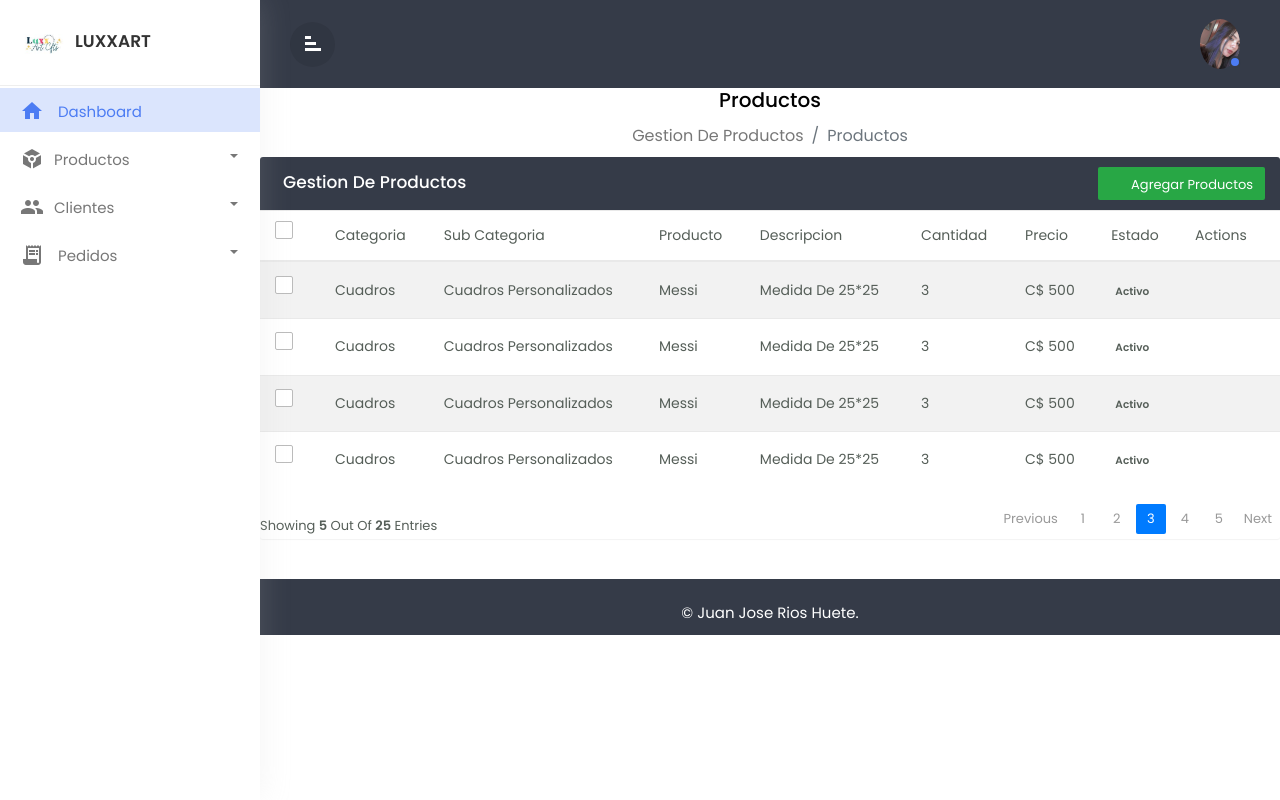
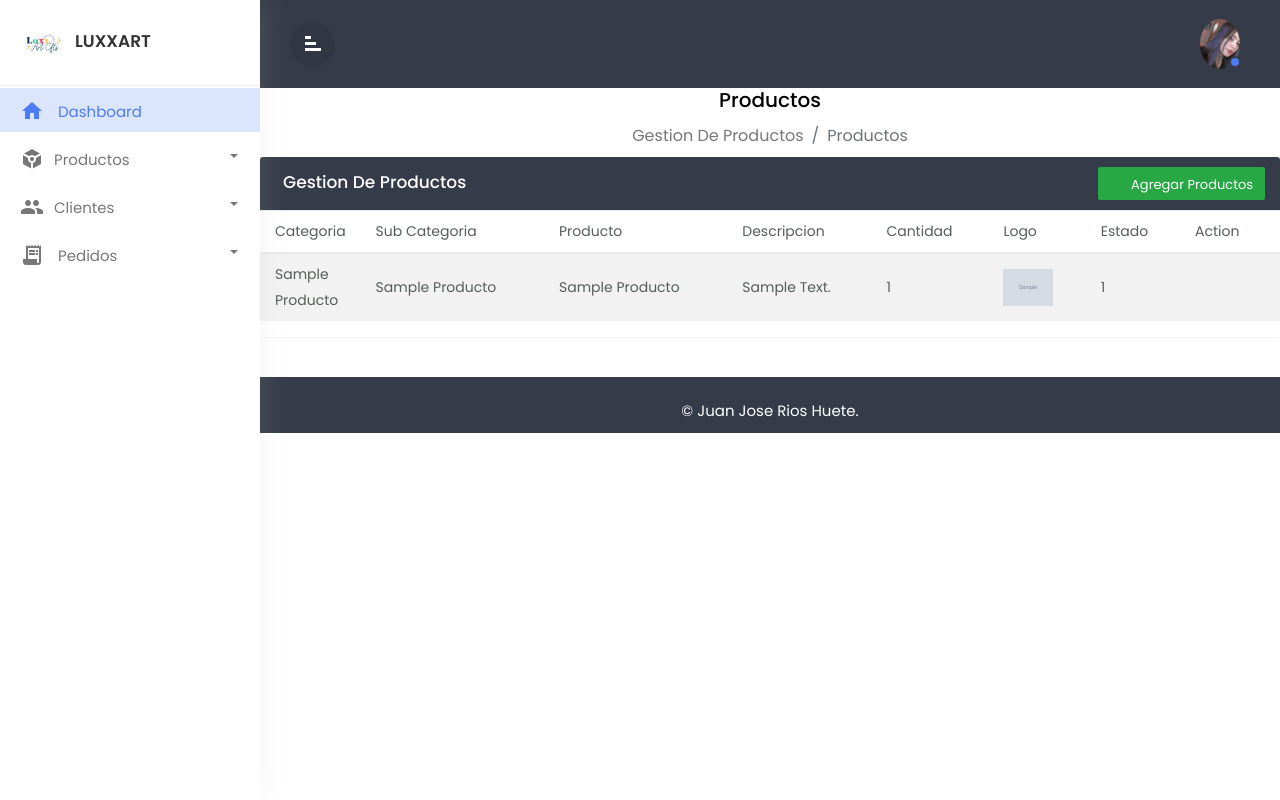
Before and after one commit to juan052/cs50w-project4, a Flask app: page /producto in a window 1280 px wide. Run offline with Flask 3, Linux system fonts and the light colour scheme; tables that the repository leaves empty hold one stand-in row (values such as "Sample post"); grey boxes marked "Sample" are stand-in pictures; some libraries are stand-ins or nearby versions.

Commit message:
ya funca producto solo insertar

```diff
--- a/app.py
+++ b/app.py
@@ -1,6 +1,7 @@
 import os
 import datetime
 import requests
+import uuid
 from flask import Flask, session, redirect, url_for, render_template, request, flash,jsonify
 from werkzeug.utils import secure_filename
 from werkzeug.security import check_password_hash, generate_password_hash
@@ -18,12 +19,23 @@ app.config["SQLALCHEMY_DATABASE_URI"] = os.getenv("DATABASE_URL")
 app.config["SESSION_PERMANENT"] = False
 app.config["SQLALCHEMY_TRACK_MODIFICATIONS"] = False
 app.config["SESSION_TYPE"] = "filesystem"
-app.config['UPLOAD_FOLDER'] = 'static/img/user'
+app.config['UPLOAD_FOLDER'] = 'static/img/imagenes'
 Session(app)
 db.init_app(app)
 
 engine = create_engine(os.getenv("DATABASE_URL"))
 db_session = scoped_session(sessionmaker(bind=engine))
+# Subir foto al servidor
+@app.route('/upload', methods=['POST'])
+def upload():
+    file = request.files['file']
+    if file:
+        filename = secure_filename(file.filename)
+        file.save(os.path.join(app.config['UPLOAD_FOLDER'], filename))
+        return filename
+    else:
+        return 'No se proporcionó ningún archivo'
+
 
 # Inicio
 @app.route("/")
@@ -127,4 +139,31 @@ def eliminar_sub():
 @app.route("/producto", methods=["GET", "POST"])
 def producto():
 
-    return render_template("producto.html")
+    producto = Producto.query.options(joinedload(Producto.subcategoria).joinedload(SubCategoriaProducto.categoria)).all()
+    subcategorias = SubCategoriaProducto.query.options(joinedload(SubCategoriaProducto.categoria)).all()
+    return render_template("producto.html", producto=producto,subcategorias=subcategorias)
+
+
+@app.route("/producto_crear", methods=["GET","POST"])
+def producto_crear():
+    if request.method == "POST":
+        id_sub_categoria=request.form.get('subcategoria')
+        nombre = request.form.get('nombre')
+        descripcion= request.form.get('descripcion')
+        cantidad=request.form.get('cantidad')
+        estado = request.form.get('estado')
+        logo = None
+        if 'foto' in request.files:
+            logo = request.files['foto']
+            print(logo)
+            if logo:
+                filename = str(uuid.uuid4()) + secure_filename(logo.filename)
+                logo.save(os.path.join(app.config['UPLOAD_FOLDER'], filename))
+                logo = filename
+        print(logo)
+        producto=Producto(id_sub_categoria=id_sub_categoria, nombre=nombre, descripcion=descripcion, cantidad=cantidad,logo=logo, estado=estado)
+        db.session.add(producto)
+        db.session.commit()
+        return redirect(url_for('producto'))
+    else:
+        return redirect(url_for('producto'))
--- a/sql/base_datos.sql
+++ b/sql/base_datos.sql
@@ -79,6 +79,7 @@ CREATE TABLE producto
     nombre VARCHAR(120) NOT NULL,
     descripcion varchar(250) NOT NULL,
     cantidad INTEGER NOT NUll,
+    logo VARCHAR(250),
     estado INTEGER
 );
 
@@ -129,6 +130,7 @@ CREATE TABLE venta(
 CREATE TABLE detalle_venta
 (
     id SERIAL PRIMARY KEY,
+    id_venta INTEGER REFERENCES venta(id),
     id_producto INTEGER REFERENCES producto(id),
     subtotal numeric NOT NUll,
     descuento NUMERIC NOT NULL,
@@ -137,6 +139,7 @@ CREATE TABLE detalle_venta
 
 CREATE TABLE venta_personalizacion(
     id SERIAL PRIMARY KEY,
+    id_venta INTEGER REFERENCES venta(id),
     id_reservacion INTEGER REFERENCES reservacion(id),
     subtotal numeric NOT NUll,
     descuento NUMERIC NOT NULL,
--- a/templates/categoria.html
+++ b/templates/categoria.html
@@ -182,8 +182,7 @@
                 <div class="modal-content">
                     <form action="/eliminar_categoria" method="post">
                         <div class="modal-header">
-                            <h4 class="modal-title">Delete
-                                Employee</h4>
+                            <h4 class="modal-title">Eliminar</h4>
                             <button type="button" class="close"
                                 data-dismiss="modal"
                                 aria-hidden="true">&times;</button>
--- a/templates/producto.html
+++ b/templates/producto.html
@@ -37,216 +37,100 @@
                 id="datatable_users">
                 <thead>
                     <tr>
-                        <th>
-                            <span class="custom-checkbox">
-                                <input type="checkbox"
-                                    id="selectAll">
-                                <label for="selectAll"></label>
-                            </span>
-                        </th>
                         <th>Categoria</th>
                         <th>Sub categoria</th>
                         <th>Producto</th>
                         <th>Descripcion</th>
                         <th>Cantidad</th>
-                        <th>Precio</th>
+                        <th>Logo</th>
                         <th>Estado</th>
-                        <th>Actions</th>
+                        <th>Action</th>
                     </tr>
                 </thead>
                 <tbody>
+                    {% for productos in producto %}
                     <tr>
+                        <td>{{ productos.subcategoria.categoria.nombre }}</td>
+                        <td>{{ productos.subcategoria.nombre }}</td>
+                        <td>{{ productos.nombre }}</td>
+                        <td>{{ productos.descripcion }}</td>
+                        <td>{{ productos.cantidad }}</td>
+                        <th> <img src="/static/img/imagenes/{{productos.logo}}" alt="" width="50"></th>
+                        <td>{{ productos.estado }}</td>
                         <td>
-                            <span class="custom-checkbox">
-                                <input type="checkbox"
-                                    id="checkbox1"
-                                    name="options[]"
-                                    value="1">
-                                <label for="checkbox1"></label>
-                            </span>
-                        </td>
-                        <td>Cuadros</td>
-                        <td>Cuadros personalizados</td>
-                        <td>Messi</td>
-                        <td>Medida de 25*25</td>
-                        <td>3</td>
-                        <td>c$ 500</td>
-                        <td><span class="badge
-                                text-bg-primary">Activo</span></td>
-                        <td>
-                            <a href="#editEmployeeModal"
-                                class="edit"
-                                data-toggle="modal">
-                                <i class="material-icons"
-                                    data-toggle="tooltip"
-                                    title="Edit">&#xE254;</i></a>
-                            <a href="#deleteEmployeeModal"
-                                class="delete"
-                                data-toggle="modal">
-                                <i class="material-icons"
-                                    data-toggle="tooltip"
-                                    title="Delete">&#xE872;</i></a>
+                            <a href="#editEmployeeModal{{productos.id}}"
+                                class="edit" data-toggle="modal">
+                                <i class="material-icons" data-toggle="tooltip"
+                                    title="Edit">&#xE254;</i>
+                            </a>
+                            <a href="#deleteEmployeeModal{{productos.id}}"
+                                class="delete" data-toggle="modal">
+                                <i class="material-icons" data-toggle="tooltip"
+                                    title="Delete">&#xE872;</i>
+                            </a>
                         </td>
                     </tr>
-                    <tr>
-                        <td>
-                            <span class="custom-checkbox">
-                                <input type="checkbox"
-                                    id="checkbox1"
-                                    name="options[]"
-                                    value="1">
-                                <label for="checkbox1"></label>
-                            </span>
-                        </td>
-                        <td>Cuadros</td>
-                        <td>Cuadros personalizados</td>
-                        <td>Messi</td>
-                        <td>Medida de 25*25</td>
-                        <td>3</td>
-                        <td>c$ 500</td>
-                        <td><span class="badge
-                                text-bg-primary">Activo</span></td>
-                        <td>
-                            <a href="#editEmployeeModal"
-                                class="edit"
-                                data-toggle="modal">
-                                <i class="material-icons"
-                                    data-toggle="tooltip"
-                                    title="Edit">&#xE254;</i></a>
-                            <a href="#deleteEmployeeModal"
-                                class="delete"
-                                data-toggle="modal">
-                                <i class="material-icons"
-                                    data-toggle="tooltip"
-                                    title="Delete">&#xE872;</i></a>
-                        </td>
-                    </tr>
-                    <tr>
-                        <td>
-                            <span class="custom-checkbox">
-                                <input type="checkbox"
-                                    id="checkbox1"
-                                    name="options[]"
-                                    value="1">
-                                <label for="checkbox1"></label>
-                            </span>
-                        </td>
-                        <td>Cuadros</td>
-                        <td>Cuadros personalizados</td>
-                        <td>Messi</td>
-                        <td>Medida de 25*25</td>
-                        <td>3</td>
-                        <td>c$ 500</td>
-                        <td><span class="badge
-                                text-bg-primary">Activo</span></td>
-                        <td>
-                            <a href="#editEmployeeModal"
-                                class="edit"
-                                data-toggle="modal">
-                                <i class="material-icons"
-                                    data-toggle="tooltip"
-                                    title="Edit">&#xE254;</i></a>
-                            <a href="#deleteEmployeeModal"
-                                class="delete"
-                                data-toggle="modal">
-                                <i class="material-icons"
-                                    data-toggle="tooltip"
-                                    title="Delete">&#xE872;</i></a>
-                        </td>
-                    </tr>
-                    <tr>
-                        <td>
-                            <span class="custom-checkbox">
-                                <input type="checkbox"
-                                    id="checkbox1"
-                                    name="options[]"
-                                    value="1">
-                                <label for="checkbox1"></label>
-                            </span>
-                        </td>
-                        <td>Cuadros</td>
-                        <td>Cuadros personalizados</td>
-                        <td>Messi</td>
-                        <td>Medida de 25*25</td>
-                        <td>3</td>
-                        <td>c$ 500</td>
-                        <td><span class="badge
-                                text-bg-primary">Activo</span></td>
-                        <td>
-                            <a href="#editEmployeeModal"
-                                class="edit"
-                                data-toggle="modal">
-                                <i class="material-icons"
-                                    data-toggle="tooltip"
-                                    title="Edit">&#xE254;</i></a>
-                            <a href="#deleteEmployeeModal"
-                                class="delete"
-                                data-toggle="modal">
-                                <i class="material-icons"
-                                    data-toggle="tooltip"
-                                    title="Delete">&#xE872;</i></a>
-                        </td>
-                    </tr>
+                    {% endfor %}
+
                 </tbody>
             </table>
-            <div class="clearfix">
-                <div class="hint-text">Showing <b>5</b> out
-                    of <b>25</b>
-                    entries</div>
-                <ul class="pagination">
-                    <li class="page-item disabled"><a
-                            href="#">Previous</a></li>
-                    <li class="page-item"><a href="#"
-                            class="page-link">1</a></li>
-                    <li class="page-item"><a href="#"
-                            class="page-link">2</a></li>
-                    <li class="page-item active"><a href="#"
-                            class="page-link">3</a></li>
-                    <li class="page-item"><a href="#"
-                            class="page-link">4</a></li>
-                    <li class="page-item"><a href="#"
-                            class="page-link">5</a></li>
-                    <li class="page-item"><a href="#"
-                            class="page-link">Next</a></li>
-                </ul>
-            </div>
-        </div>
+
         </div>
         <!-- Edit Modal HTML -->
         <div id="addEmployeeModal" class="modal fade">
             <div class="modal-dialog">
                 <div class="modal-content">
-                <form>
+                    <form action="/producto_crear" method="post" enctype="multipart/form-data">
                         <div class="modal-header">
-                        <h4 class="modal-title">Add Employee</h4>
+                            <h4 class="modal-title">Crear productos</h4>
                             <button type="button" class="close"
                                 data-dismiss="modal"
                                 aria-hidden="true">&times;</button>
                         </div>
                         <div class="modal-body">
                             <div class="form-group">
-                            <label>Name</label>
-                            <input type="text"
+                                <label>Categoria</label>
+                                <select name="subcategoria" id=""
+                                    class="form-control">
+                                    {% for subcategoria in subcategorias %}
+                                    <optgroup label="{{
+                                        subcategoria.categoria.nombre }}">
+                                        <option value="{{ subcategoria.id }}">{{
+                                            subcategoria.nombre }}</option>
+                                    </optgroup>
+                                    {% endfor %}
+                                </select>
+
+                            </div>
+                            <div class="form-group">
+                                <label>Nombre</label>
+                                <input type="text" name="nombre"
                                     class="form-control"
                                     required>
                             </div>
                             <div class="form-group">
-                            <label>Email</label>
-                            <input type="email"
+                                <label>descripcion</label>
+                                <textarea name="descripcion"
+                                    class="form-control"
+                                    required></textarea>
+                            </div>
+                            <div class="form-group">
+                                <label>Cantidad</label>
+                                <input type="text" name="cantidad"
                                     class="form-control"
                                     required>
                             </div>
                             <div class="form-group">
-                            <label>Address</label>
-                            <textarea class="form-control"
-                                required></textarea>
-                        </div>
-                        <div class="form-group">
-                            <label>Phone</label>
-                            <input type="text"
+                                <label>Foto</label>
+                                <input type="file" name="foto"
                                     class="form-control"
                                     required>
                             </div>
+                            <select name="estado" id=""
+                                class="form-control">
+                                <option value="1">Activo</option>
+                                <option value="2">Inactivo</option>
+                            </select>
                         </div>
                         <div class="modal-footer">
                             <input type="button" class="btn
@@ -260,6 +144,7 @@
                 </div>
             </div>
         </div>
+
         <!-- Edit Modal HTML -->
         <div id="editEmployeeModal" class="modal fade">
             <div class="modal-dialog">
```
Also changed, not shown: models.py (+11 -0 lines), static/img/imagenes/5cf136c1-f02e-4dc2-bed0-3b58e735d7d57ace6623000f3aa22d1f7f030ca7f09cf30bb16d_Grains_287491_01.jpg (added). Lines whose indentation alone changed are shown as unchanged.
